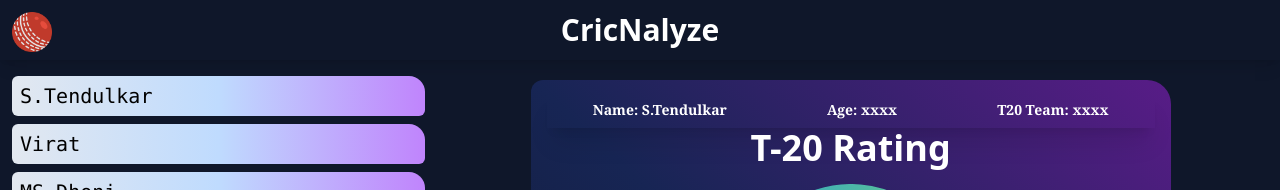
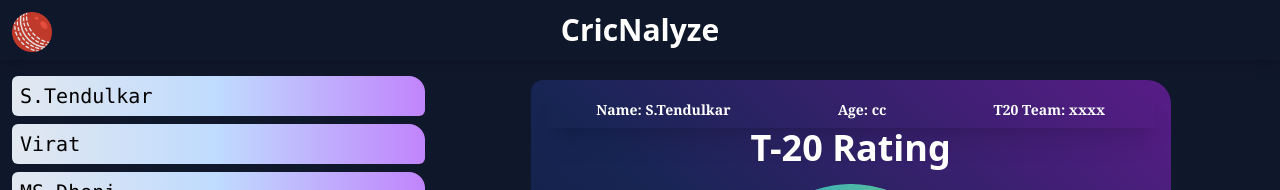
Before and after one commit to adityaranjan006/crickT, a React (Vite) app: page / in a window 1280 px wide. Shown: the top 190 px of the page. Built offline with nearby package versions, Linux system fonts and the light colour scheme.

Commit message:
Checking live Render

```diff
--- a/src/components/MainCard.jsx
+++ b/src/components/MainCard.jsx
@@ -10,7 +10,7 @@ const MainCard = () => {
       <div className="flex flex-col pt-2 pb-2 shadow-xl">
         <ul className='flex flex-1 gap-2 justify-around text-white font-serif lg:font-semibold md:font-semibold sm:font-medium xs:text-sm lg:text-sm md:text-sm sm:text-sm'>
             <li>Name: {currData.name}</li>
-            <li>Age: xxxx</li>
+            <li>Age: cc</li>
             <li>T20 Team: xxxx</li>
         </ul>
       </div>
```
